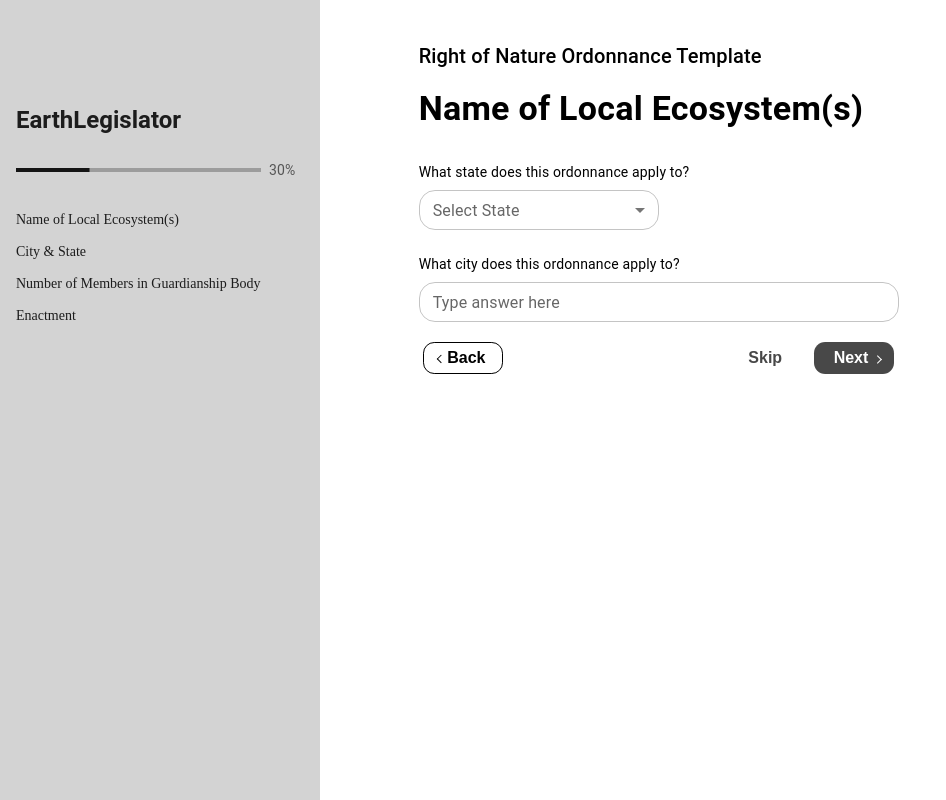
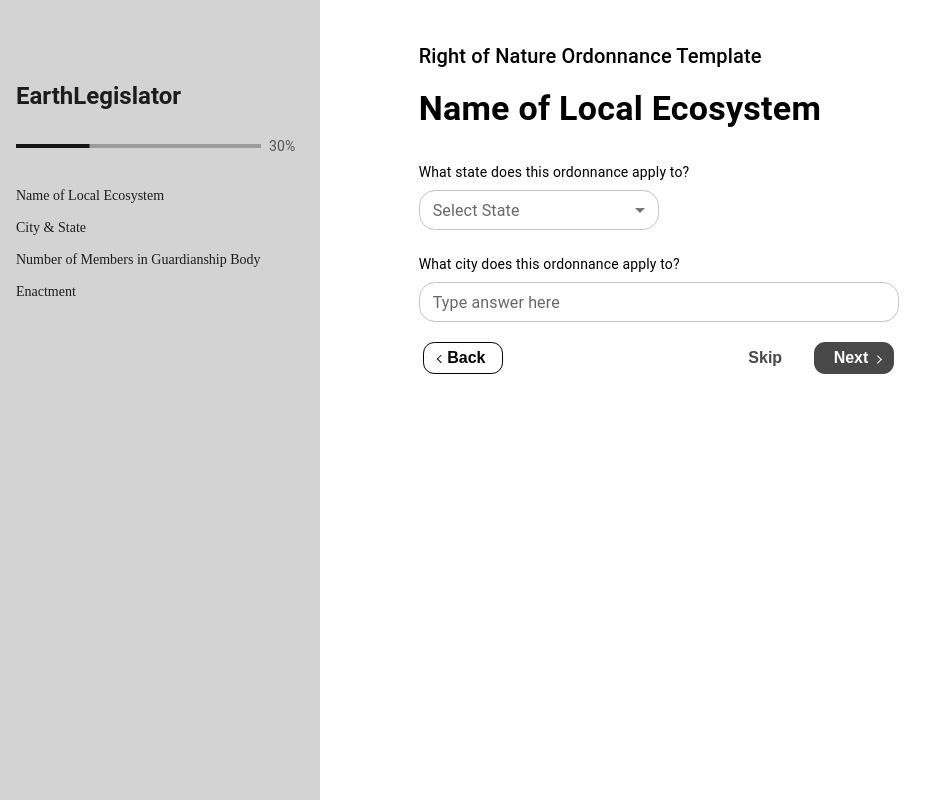
Before and after one commit to cornellh4i/earth-law-center, a React (Create React App) app in the folder client/: page /template-filler in a window 1280 px wide. Shown: the whole page, without its empty margins (0-946 px from the left). Built offline with nearby package versions, Linux system fonts and the light colour scheme.

Commit message:
remove padding in title

```diff
--- a/client/src/components/FieldSideBar/FieldSideBar.jsx
+++ b/client/src/components/FieldSideBar/FieldSideBar.jsx
@@ -23,7 +23,7 @@ const FieldSideBar = (props) => {
     >
       <div className='sidebar-content'>
         {/* Header title */}
-        <Typography pt={3} pb={3} variant='h5' component='div' sx={{ fontWeight: 'bold' }}>{props.title}</Typography>
+        <Typography pb={3} variant='h5' component='div' sx={{ fontWeight: 'bold' }}>{props.title}</Typography>
 
         {/* Progress bar */}
         <Box pb={3} sx={{ display: 'flex', alignItems: 'center' }}>
--- a/client/src/pages/TemplateFiller/TemplateFiller.jsx
+++ b/client/src/pages/TemplateFiller/TemplateFiller.jsx
@@ -13,7 +13,7 @@ const TemplateFiller = () => {
 
 
   const allField = [
-    'Name of Local Ecosystem(s)',
+    'Name of Local Ecosystem',
     'City & State',
     'Number of Members in Guardianship Body',
     'Enactment'
```
